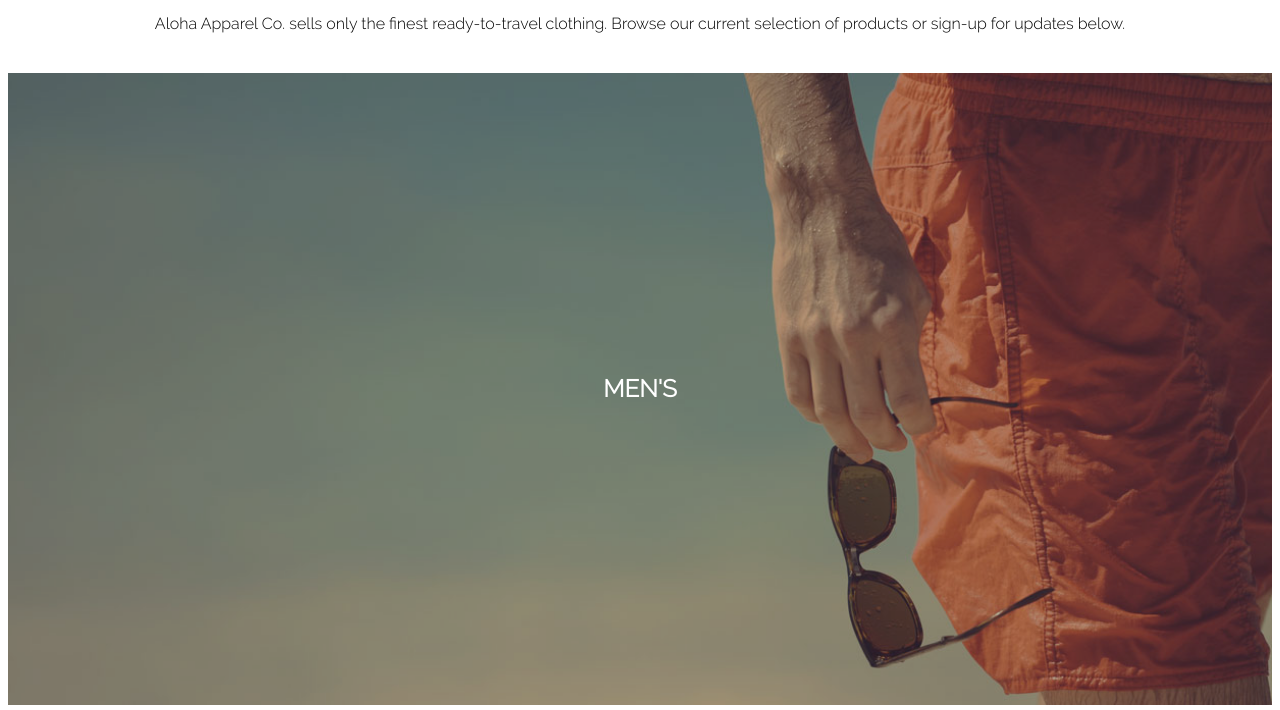
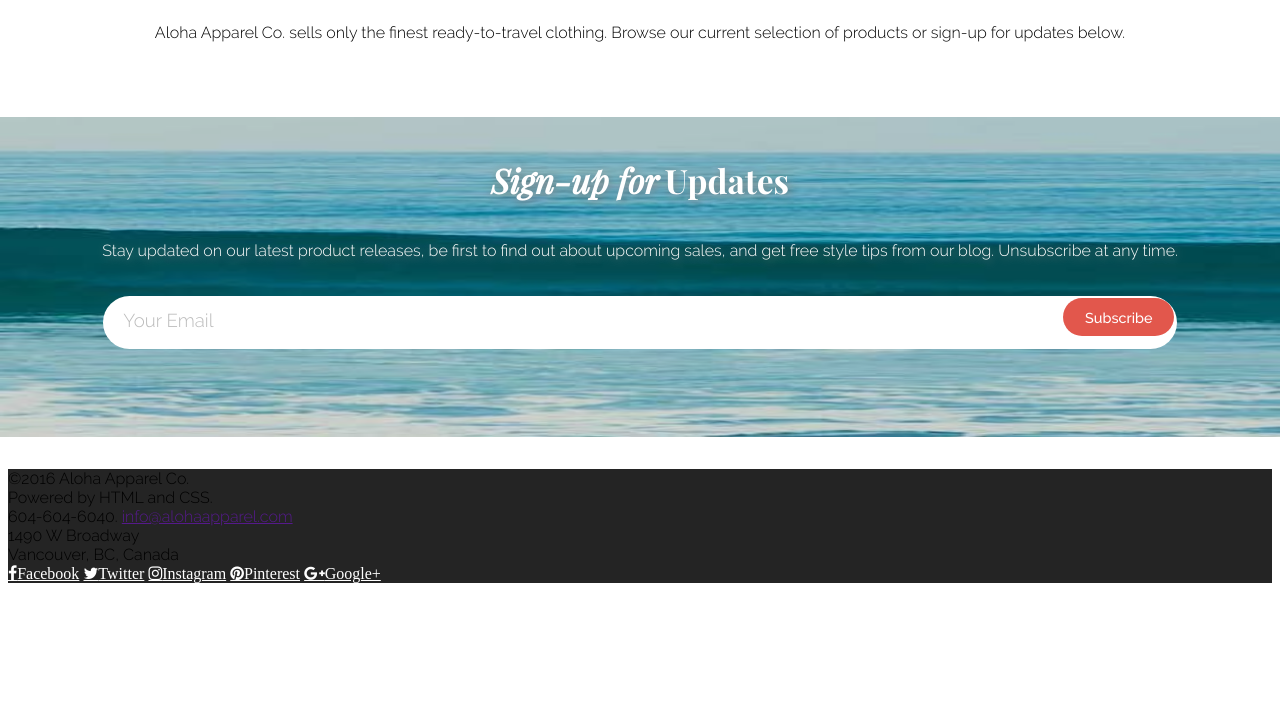
Before and after one commit to ivan0001wang/ivan0001wang.github.io, a plain HTML site: page index.html in a window 1280 px wide. Shown: the part 662-1372 px from the top of the page. After the commit the page ends 1253 px from the top, so only its background shows below. Drawn offline with Linux system fonts and the light colour scheme.

Commit message:
completed the css for singup section

```diff
--- a/index.html
+++ b/index.html
@@ -3,10 +3,9 @@
     <meta charset="UTF-8">
     <meta name="viewport" content="width=device-width, initial-scale=1.0">
     <title>Aloha Homepage</title>
+    <link rel="stylesheet" href="https://cdnjs.cloudflare.com/ajax/libs/font-awesome/4.7.0/css/font-awesome.min.css">
     <link rel="stylesheet" href="fonts.css">
     <link rel="stylesheet" href="style.css">
-    <link rel="stylesheet" href="style-rwd.css">
-    <link rel="stylesheet" href="https://cdnjs.cloudflare.com/ajax/libs/font-awesome/4.7.0/css/font-awesome.min.css">
     <script src="main.js"></script>
 </head>
 <body>
@@ -45,7 +44,7 @@
     <!-- End -->
 
     <!-- Start of cards -->
-    <section class="cards">
+    <!-- <section class="cards">
         <div class="mens">
             <h1>MEN'S</h1>
             <img src="./Components/images/mens-category.jpg" alt="">
@@ -70,103 +69,107 @@
             <h1>Women's</h1>
             <img src="./Components/images/womens-category.jpg" alt="">
         </div>
-    </section>
+    </section> -->
     <!-- End -->
 
     <!-- Start of slide show section -->
-    <section class="slides">
-        <!-- <h1 class="title-2-fonts">
-                <div>Most-Loved</div>
-                <div>Products</div>
+    <!-- <section class="slides">
+        <h1 class="title-2-fonts">
+                <span>Most-Loved</span>
+                <span>Products</span>
         </h1>
-            <div>
-                <img src="Components/images/checked-stretch-dress.jpg" alt="">
+        <div class="slides-item">
+            <img src="Components/images/checked-stretch-dress.jpg" alt="a red one-piece dress with white dots all over it">
             <span>DRESSES</span>
             <h1>Checked Stretch Dress</h1>
             <span>$129.00</span>
             <a href=""><button>Add to Cart</button></a>
 
-            <div>
-                <img src="Components/images/blue-hipster-backpack.jpg" alt="">
+        <div class="slides-item">
+            <img src="Components/images/blue-hipster-backpack.jpg" alt="a steelblue backpack with 2 vertical lether belts">
             <span>BAGS</span>
             <h1>Blue Hipster Backpack</h1>
             <span>$69.00</span>
             <a href=""><button>Add to Cart</button></a>
         </div>
 
-            <div>
-                <img src="Components/images/blue-silk-dress.jpg" alt="">
+        <div class="slides-item">
+            <img src="Components/images/blue-silk-dress.jpg" alt="a blue one-piece dress with a black belt">
             <span>DRESSES</span>
             <h1>Blue Silk Dress</h1>
             <span>$9.99</span>
             <a href=""><button>Add to Cart</button></a>
         </div>
 
-            <div>
-                <img src="Components/images/cotton-yellow-tshirt.jpg" alt="">
+        <div class="slides-item">
+            <img src="Components/images/cotton-yellow-tshirt.jpg" alt="a yellow tshirt">
             <span>SHIRTS</span>
             <h1>Cotton Yellow Tshirt</h1>
             <span>$99.99</span>
             <a href=""><button>Add to Cart</button></a>
         </div>
 
-            <div>
-                <img src="Components/images/demin-overall-shorts.jpg" alt="">
+        <div class="slides-item">
+            <img src="Components/images/demin-overall-shorts.jpg" alt="a pair of blue overall shorts">
             <span>SHORTS</span>
             <h1>Demin Overall Shorts</h1>
             <span>$9.99</span>
             <a href=""><button>Add to Cart</button></a>
         </div>
 
-            <div>
-                <img src="Components/images/pink-dotted-dress.jpg" alt="">
+        <div class="slides-item">
+            <img src="Components/images/pink-dotted-dress.jpg" alt="a pink one-piece dress with a few black dots here and there">
             <span>DRESSES</span>
             <h1>Pink Dotted Dress</h1>
             <span>$99.99</span>
             <a href=""><button>Add to Cart</button></a>
         </div>
 
-            <div>
-                <img src="Components/images/stretch-knit-dress.jpg" alt="">
+        <div class="slides-item">
+            <img src="Components/images/stretch-knit-dress.jpg" alt="a black one-piece dress with white dots all over it">
             <span>DRESSES</span>
             <h1>Stretch Knit Dress</h1>
             <span>$169.00</span>
             <a href=""><button>Add to Cart</button></a>
         </div>
 
-            <div>
-                <img src="Components/images/cotton-blue-shirt.jpg" alt="">
+        <div class="slides-item">
+            <img src="Components/images/cotton-blue-shirt.jpg" alt="a blue cowboy shirt">
             <span>SHIRTS</span>
             <h1>Cotton Blue Shirt</h1>
             <span>$89.00</span>
             <a href=""><button>Add to Cart</button></a>
         </div> -->
+        <!-- <div class="slides-dots">
+            <span class="dot" onclick="currentSlide(1)"></span>
+            <span class="dot" onclick="currentSlide(2)"></span>
+            <span class="dot" onclick="currentSlide(3)"></span>
+            <span class="dot" onclick="currentSlide(4)"></span>
+            <span class="dot" onclick="currentSlide(5)"></span>
+            <span class="dot" onclick="currentSlide(6)"></span>
+            <span class="dot" onclick="currentSlide(7)"></span>
+            <span class="dot" onclick="currentSlide(8)"></span>
+        </div>
+    </section> -->
+    <!-- End -->
 
-            <div class="slideBar">
-                <!--  -->
-                <!--  -->
-                <!--  -->
-                <!--  -->
+    <!-- Start of sign-up section -->
+        <section class="signup">
+            <img src="./Components/images/wave-bkgd-resized.jpg" alt="">
+            <h1 class="title-2-fonts">
+                <span>Sign-up for</span>
+                <span>Updates</span>
+            </h1>
+            <p>Stay updated on our latest product releases, be first to find out about upcoming sales, and get free style tips from our blog. Unsubscribe at any time.</p>
+            <div class="signup-email">
+                <input type="text" placeholder="    Your Email">
+                <a href=""><button>Subscribe</button></a>
             </div>
         </section>
     <!-- End -->
 
-    <!-- Start of sign-up section -->
-        <!-- <section class="signup">
-            <h1 class="title-2-fonts">
-                <div>Sign-up for</div>
-                <div>Updates</div>
-            </h1>
-            <p>Stay updated on our latest product releases, be first to find out about upcoming sales, and get free style tips from our blog. Unsubscribe at any time.</p>
-            <div class="signup-email">
-                <input type="text">
-                <a href=""><button>Subscribe</button></a>
-            </div>
-        </section> -->
-    <!-- End -->
-
     <!-- Start of footer -->
-        <!-- <footer>
+        <footer>
             <div class="leftCol">
                 <div>
                     ©2016 Aloha Apparel Co.<br>
@@ -187,7 +190,7 @@
                 <a href="#" class="fa fa-pinterest">Pinterest</a>
                 <a href="#" class="fa fa-google-plus">Google+</a>
             </div>
-        </footer> -->
+        </footer>
     <!-- THE END! -->
 </body>
 </html>
--- a/style.css
+++ b/style.css
@@ -1,10 +1,31 @@
+/* Start of global properties */
+*{
+    font-family: Raleway-Light;
+}
+
 .body{
     font-size: 14px;
     margin: none;
-    color: #2d2d2d;
-    font-family: Raleway-Medium;
 }
 
+p{
+    line-height: 1.6;
+}
+
+.title-2-fonts span{
+    font-size: 1.4em;
+}
+
+.title-2-fonts span:nth-of-type(1){
+    font-family: Playfair-Italic;
+}
+
+.title-2-fonts span:nth-of-type(2){
+    font-family: Playfair-Bold;
+}
+/* End of global properties */
+/*  */
+/*  */
 /* Start of Head */
 .head{
     display:grid;
@@ -51,9 +72,9 @@
 }
 
 .head .manu a{
+    color: #e2574c;
     font-size: 1em;
     text-decoration: none;
-    font-family: Raleway-Light;
 }
 /* End of Head */
 /*  */
@@ -93,7 +114,6 @@
 }
 
 .hero h1{
-    font-family: Raleway-Light;
     font-size: 1.2em;
     margin-top: 7em;
     text-align: center;
@@ -119,24 +139,6 @@ Start of Intro Section
     justify-content: center;
     align-items: center;
     padding: 1.5em 0.6em;
-    /* border: 4px black solid; */
-}
-
-.title-2-fonts span{
-    font-size: 1.2em;
-    /* border: dotted red 3px; */
-}
-
-.title-2-fonts span:nth-of-type(1){
-    font-family: Playfair-Italic;
-}
-
-.title-2-fonts span:nth-of-type(2){
-    font-family: Playfair-Bold;
-}
-
-.intro p{
-    font-family: Raleway-Light;
 }
 /* End of intro section */
 /*  */
@@ -160,13 +162,12 @@ Start of Intro Section
 .cards h1{
     position: absolute;
     z-index: 1;
-    font-family: Raleway-Light;
     font: 1.5em;
 }
 
 .cards img{
     width: 100%;
-    filter: brightness(70%);
+    filter: brightness(80%);
 }
 
 .mens{
@@ -179,20 +180,142 @@ Start of Intro Section
     grid-row: 4;
     grid-column: 1/-1;
 }
-
-
-/* Setting font color */
-.slides div h1, .manu a{
-    color: #e2574c;
+/* End of Cards section */
+/*  */
+/*  */
+/* Start of Slides section */
+.slides, .slides-item{
+    display: flex;
+    flex-direction: column;
+    place-items: center;
+    width: 100%;
+    margin-top: 1.5em;
+    color: rgb(25, 86, 136);
 }
 
-.footer{
-    background: #242424;
+.slides-item img{
     width: 100%;
 }
 
+.slides div a{
+    display: none;
+}
+
+.slides-item h1{
+    color: #e2574c;
+    font-family: Playfair-Regular;
+    font-size: 1.4em;
+}
+
+.slides-item span{
+    color: #969696;
+    font-size: 0.8em;
+}
+
+.slides div:not(:nth-of-type(1)){
+    display: none;
+}
+
+/* Trying to make a thumbnail button */
+/*.slides-dots{
+    margin-top: 2em;
+    display: flex;
+    width: 55%;
+    justify-content: space-evenly;
+}
+.dot {
+    cursor: pointer;
+    height: 15px;
+    width: 15px;
+    margin: 0 2px;
+    background-color: rgb(218, 203, 203);
+    border-radius: 50%;
+    display: inline-block;
+    z-index: 1000;
+}
+.dot:hover {
+    background-color: #3a3a3a;
+    transition: background-color 0.6s ease;
+} */
+
+
+/* End of Slides section */
+/*  */
+/*  */
+/* Start of sign-up section */
+.signup{
+    display: flex;
+    flex-direction: column;
+    place-items: center;
+    color: white;
+    text-shadow: 0.1em 0.1em 10px grey;
+    width: 100%;
+    height: 20em;
+    margin: 0px;
+    padding: 2em 0;
+}
+
+.signup h1{
+    margin-top: 1.7em;
+}
+
+.signup img{
+    position: absolute;
+    z-index: -1;
+    width: 100%;
+    height: inherit;
+    filter: brightness(0.85);
+}
+
+.signup p{
+    text-align: center;
+}
+
+.signup-email{
+    width: 100%;
+    display: flex;
+    flex-direction: row;
+    justify-content: center;
+    margin-top: 1em;
+}
+
+.signup-email input{
+    height: 4em;
+    border: 0;
+    border-radius: 30px;
+    width: 85%;
+}
+
+::placeholder{
+    color: #bbbbbb;
+    font-size: 1.4em;
+}
+
+.signup-email button{
+    position: absolute;
+    border: 0;
+    border-radius: 30px;
+    background: #e2574c;
+    font-size: 0.9em;
+    font-family: Raleway-Medium;
+    color: white;
+    height: 2.6em;
+    margin-left: -7.9em;
+    margin-top: 0.2em;
+    padding:0 1.5em;
+}
+/* End of sign-up section */
+/*  */
+/*  */
+/* Start of Footer */
+footer{
+    background: #242424;
+    width: 100%;
+    margin: 0;
+}
+
 .fa{
-    color: black
+    color: white
 }
 /* End of footer */
 /*  */
```
Also changed, not shown: main.js (+23 -0 lines), Components/images/wave-bkgd-resized.jpg (added), 1 other file. Lines whose indentation alone changed are shown as unchanged.
